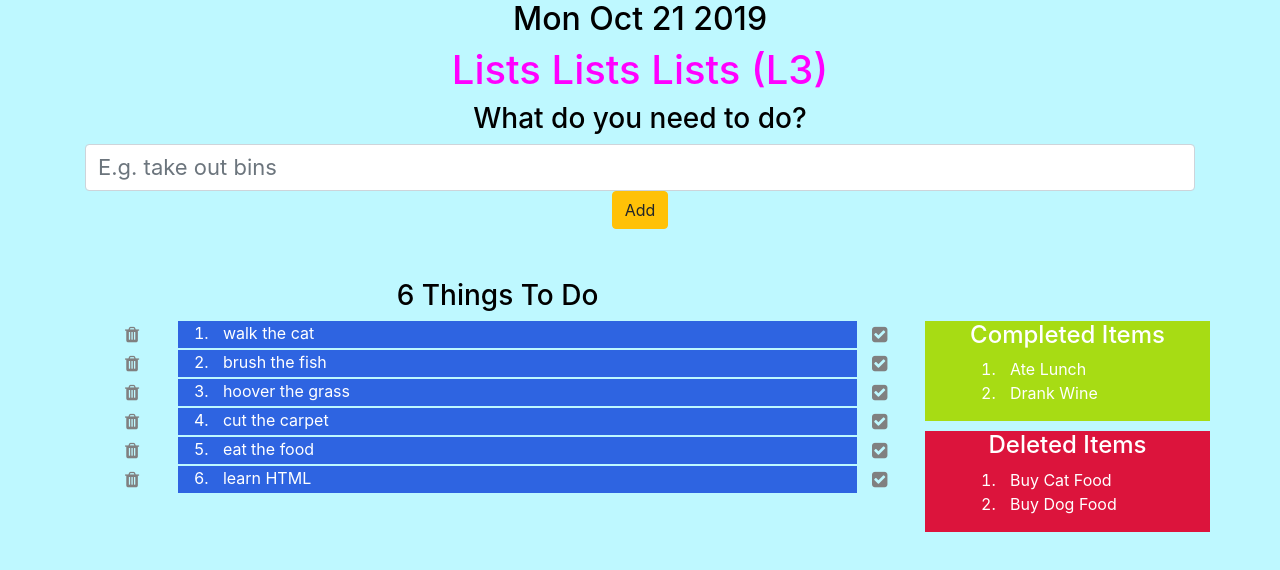
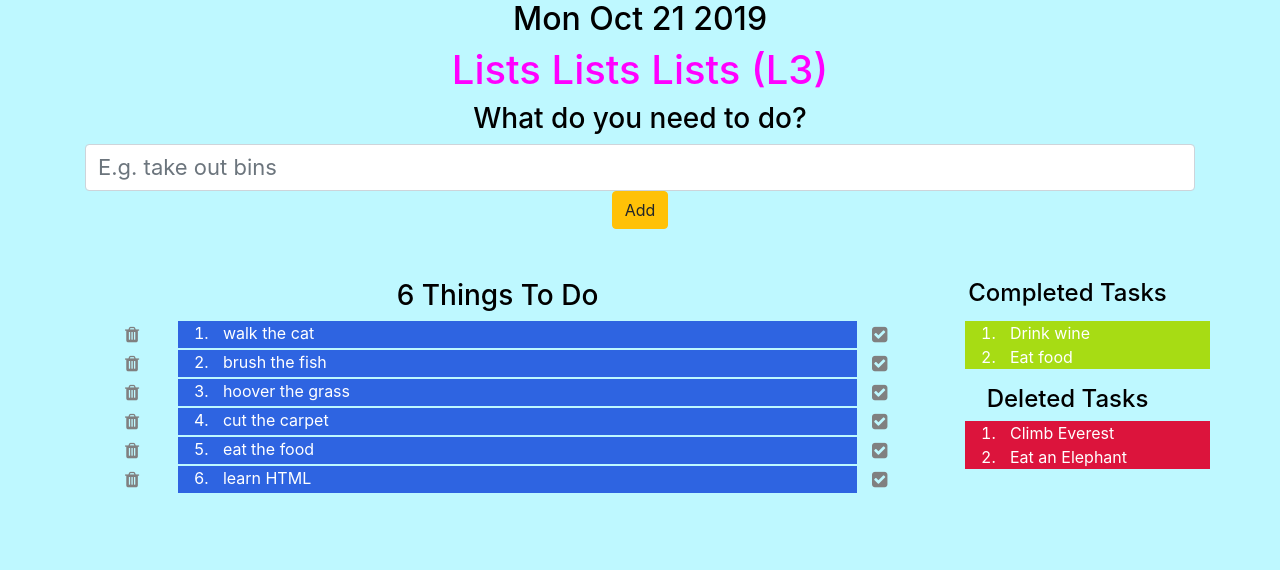
Before and after one commit to katiep28/React-Todo-List, a React (Create React App) app: page / in a window 1280 px wide. Shown: the top 570 px of the page. Built offline with nearby package versions, Linux system fonts and the light colour scheme.

Commit message:
implemented data for completed and delted tasks

```diff
--- a/src/App.css
+++ b/src/App.css
@@ -14,11 +14,16 @@ h3 {
   color: black;
   text-align: center;
 }
+h4{
+  color : black;
+  text-align: center
+}
 
 ol{
   color: white;
   font-size: large;
 }
+
 .paddingbelow{
   padding-bottom: 50px;
 }
--- a/src/App.js
+++ b/src/App.js
@@ -9,26 +9,34 @@ import uuid from "uuid/v4";
 
 class App extends React.Component {
   state = {
-      tasks:[
-        {text:"walk the cat", completed: true, date:"2019-10-16", id:uuid()},
-        {text:"brush the fish", completed: false, date:"2019-10-12", id:uuid()},
-        {text:"hoover the grass", completed: false, date:"2019-10-13", id:uuid()},
-        {text:"cut the carpet", completed: true, date:"2019-10-15", id:uuid()},
-        {text:"eat the food", completed: true, date:"2019-10-15", id:uuid()},
-        {text:"learn HTML", completed: true, date:"2019-10-17", id:uuid()}
+    tasks: [
+      { text: "walk the cat", completed: true, date: "2019-10-16", id: uuid() },
+      { text: "brush the fish", completed: false, date: "2019-10-12", id: uuid() },
+      { text: "hoover the grass", completed: false, date: "2019-10-13", id: uuid() },
+      { text: "cut the carpet", completed: true, date: "2019-10-15", id: uuid() },
+      { text: "eat the food", completed: true, date: "2019-10-15", id: uuid() },
+      { text: "learn HTML", completed: true, date: "2019-10-17", id: uuid() }
+    ],
+    completedTasks: [
+      { text: "Drink wine", completed: true, date: "2019-10-16", id: uuid() },
+      { text: "Eat food", completed: false, date: "2019-10-12", id: uuid() }
+    ],
+    deletedTasks: [
+      { text: "Climb Everest", completed: true, date: "2019-10-16", id: uuid() },
+      { text: "Eat an Elephant", completed: false, date: "2019-10-12", id: uuid() }
     ]
   }
   //function to update the taskss with the tasks
-    addTask =(taskText) => {
+  addTask = (taskText) => {
     //Create a new task wtih default complete and date properties
     const newTask = {
-         text:taskText,
-         completed:false,
-         date:"2019-10-21",
-         id:uuid()
+      text: taskText,
+      completed: false,
+      date: "2019-10-21",
+      id: uuid()
     };
     //Make a copy of the tasks array
-       //never do this.stat.tasks.push)item and access it direactly as this causese
+    //never do this.stat.tasks.push item and access it direactly as this causese
     //a problem
     const tasksCopy = this.state.tasks.slice();
     tasksCopy.push(newTask);
@@ -47,29 +55,47 @@ class App extends React.Component {
             <h2>{new Date().toDateString()}</h2>
             <h1> Lists Lists Lists (L3)</h1>
             <h3> What do you need to do?</h3>
-            <AddItem addTaskFunc={this.addTask}/>
+            <AddItem addTaskFunc={this.addTask} />
           </div>
         </div>
         <div className="row">
-          <div className="col-9">
+          <div className="col-9 col-lg-9">
             <ItemCount count={this.state.tasks.length} />
           </div>
-          <div className="col-3"/>
+          <div className="col-3 col-lg-3">
+              <h4> Completed Tasks</h4>
+          </div>
         </div>
         <div className="row">
-          <div className="col-9" >
+          <div className="col-9 col-lg-9" >
             <ol>
-                 {this.state.tasks.map(item=>{
+              {this.state.tasks.map(item => {
                 return <ListItem key={item.id}
                   text={item.text}
                   completed={item.complete}
-                                   date={item.date}/>
+                  date={item.date} />
               })}
             </ol>
           </div>
           <div className="col-12 col-lg-3" >
-              <CompletedTasks />
-              <DeletedTasks />
+
+            <ol>
+              {this.state.completedTasks.map(item => {
+                return <CompletedTasks
+                  text={item.text}
+                  date={item.date} />
+              })}
+            </ol>
+            <div className="row justify-content-center">
+              <h4> Deleted Tasks</h4>
+          </div>
+            <ol>
+                  {this.state.deletedTasks.map(item => {
+                return <DeletedTasks
+                         text={item.text}
+                         date={item.date} />
+               })}
+            </ol>
           </div>
         </div>
       </div>
--- a/src/CompletedTasks.css
+++ b/src/CompletedTasks.css
@@ -10,6 +10,3 @@ h4 {
 .text_white {
     text-decoration-color: aliceblue;
 }
-.paddrow{
-    padding-bottom: 10px;
-}
--- a/src/CompletedTasks.js
+++ b/src/CompletedTasks.js
@@ -1,18 +1,18 @@
 import React from "react";
 import "./CompletedTasks.css";
+import uuid from "uuid/v4";
 
 class CompletedTasks extends React.Component {
   render() {
     return (
-        <div className="row paddrow">
-          <div className="col-12 col-yell col-lg-12">
-            <h4>Completed Items</h4>
-            <ol>
-              <li>Ate Lunch</li>
-              <li>Drank Wine</li>
-            </ol>
-          </div>
+      <div className="row">
+        <div className="col-12 col-yell col-lg-12">
+          {/* <h4>Completed Items</h4> */}
+          <li>
+            {this.props.text}
+          </li>
         </div>
+      </div>
     );
   };
 };
--- a/src/DeletedTasks.js
+++ b/src/DeletedTasks.js
@@ -6,11 +6,9 @@ class DeletedTasks extends React.Component {
     return (
          <div className="row">
           <div className="col-12 col-red col-lg-12">
-            <h4>Deleted Items</h4>
-            <ol>
-              <li>Buy Cat Food</li>
-              <li>Buy Dog Food</li>
-            </ol>
+            <li>
+               {this.props.text}
+            </li>
           </div>
          </div>
     );
```
Lines whose indentation alone changed are shown as unchanged.
